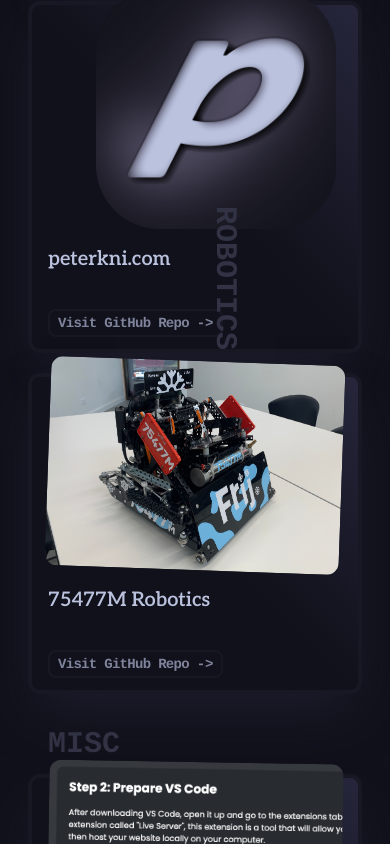
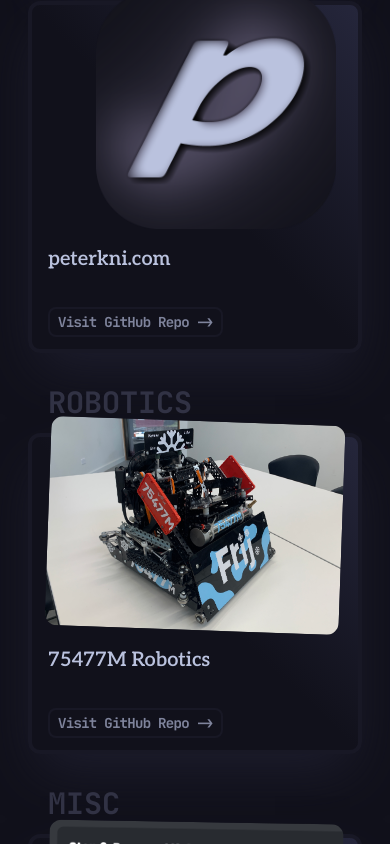
Before and after one commit to peterdev22/peterkni.com, a SvelteKit app: page / in a window 390 px wide. Shown: the part 1156-2000 px from the top of the page. Built offline with nearby package versions, Linux system fonts and the light colour scheme; a web font is replaced by a local one.

Commit message:
Mobile font fixes

```diff
--- a/package.json
+++ b/package.json
@@ -1,6 +1,6 @@
 {
 	"name": "peterkni.com",
-	"version": "1.3.0",
+	"version": "1.3.1",
 	"private": true,
 	"scripts": {
 		"dev": "vite dev",
--- a/src/routes/+page.svelte
+++ b/src/routes/+page.svelte
@@ -207,7 +207,7 @@
             : 'text-overlay-1'} font-body font-bold text-xl hover:text-text transition-all duration-300 ease-in-out"
           on:click={() => changeSelectedView(0)}
         >
-          CAD & Rendering
+          CAD
         </button>
         <button
           class="{scrollLeft < -500 && scrollLeft > -1200
@@ -294,14 +294,14 @@
         {/if}
 
         {#if selectedView == 0}
-          <div class="rotate-90 origin-top">
+          <div class="lg:rotate-90 origin-top mt-20 lg:mt-0">
             <h3
               class="font-jetbrains text-surface-0 text-3xl font-bold absolute translate-x-5 -translate-y-12"
             >
               ROBOTICS
             </h3>
           </div>
-          <div class="flex gap-10">
+          <div class="lg:flex gap-10">
             {#each roboticsProjects as project, i (project.id)}
               <Card {...project} />
             {/each}
--- a/tailwind.config.js
+++ b/tailwind.config.js
@@ -38,7 +38,7 @@
     fontFamily: {
       'body': ['DM Sans', 'Courier', 'mono'],
       'title': ['Aleo', 'Courier', 'mono'],
-      'jetbrains': ['JetBrains Mono', 'Courier', 'mono']
+      'jetbrains': ['JetBrainsMono', 'Courier', 'mono']
     },
     extend: {
       keyframes: {
```
